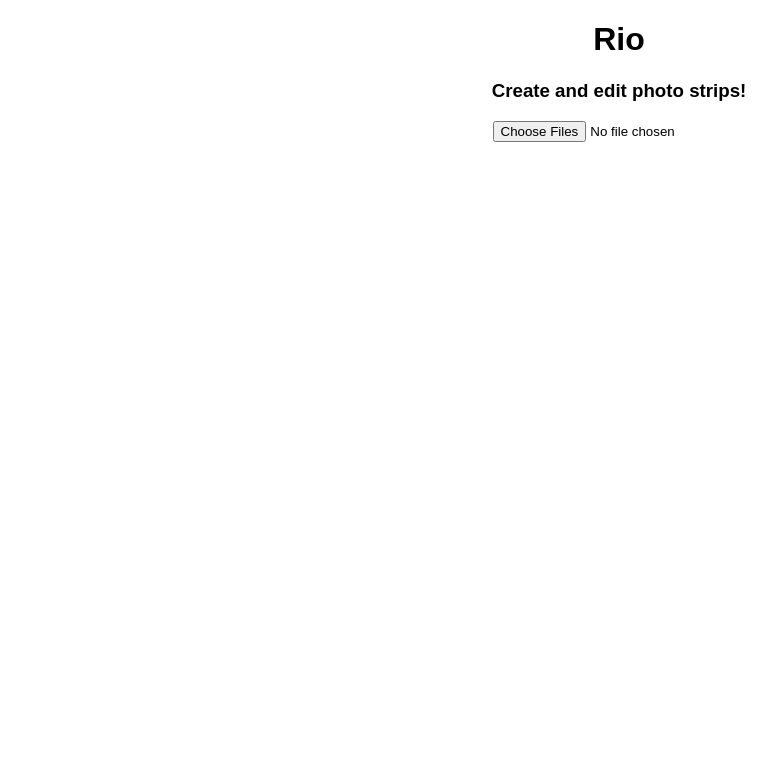
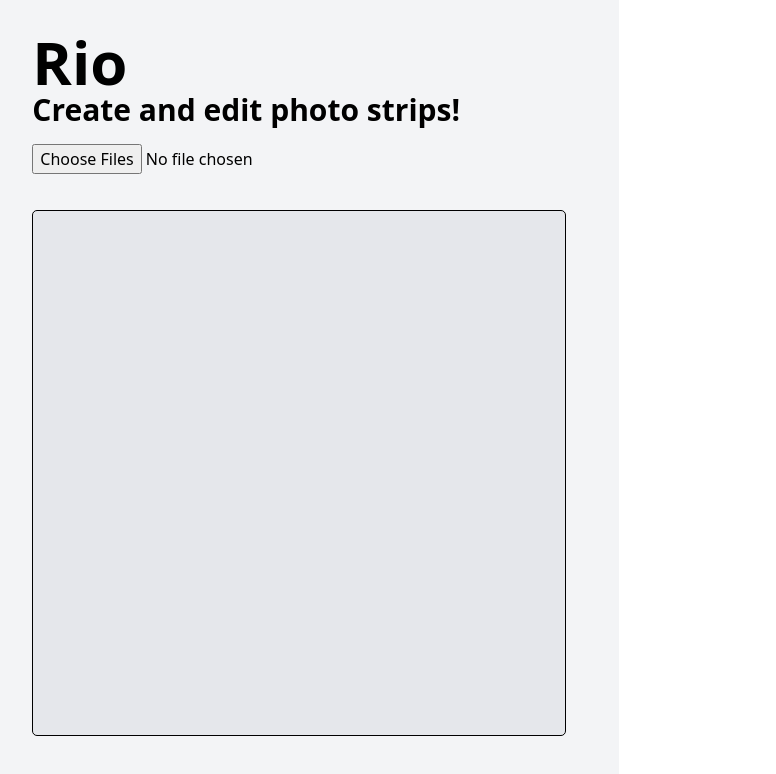
Before and after one commit to VaibhavAttre/WebJam2024, a website: page WebJam2024/index.html in a window 1280 px wide. Shown: the whole page, without its empty margins (21-797 px from the left). Drawn offline with nearby package versions, Linux system fonts and the light colour scheme.

Commit message:
use tailwind for UI, start work on final layout

```diff
--- a/WebJam2024/index.html
+++ b/WebJam2024/index.html
@@ -3,17 +3,32 @@
     <head>
         <meta charset="UTF-8">
         <meta name="viewport" content="width-device-width, initial-scale=1.0">
+
+        <link href="styles.css" rel="stylesheet">
+
+        <!-- TailwindCSS  CDN -->
+        <link href="https://cdnjs.cloudflare.com/ajax/libs/tailwindcss/2.0.2/tailwind.min.css" rel="stylesheet">
+        <script src="https://cdn.tailwindcss.com"></script>
+
         <title>Rio</title>
-        <link rel="stylesheet" href="styles.css">
     </head>
-    <body>
-        <h1>Rio</h1>
-        <h3>Create and edit photo strips!</h3>
+    <body class="h-screen overflow-hidden">
+        <div class="flex flex-col items-start h-full pb-16 pt-8
+        w-1/2 bg-gray-100">
+            <div class="flex flex-col w-5/6 mx-auto items-start">
+                <p class="sm:text-4xl md:text-5xl lg:text-6xl font-bold">Rio</p>
+                <p class="sm:text-1xl md:text-2xl lg:text-3xl font-semibold">Create and edit photo strips!</p>
 
-        <div>
-            <input type="file" id="file-input" multiple accept="image/*">
+                <div class="my-4">
+                    <input type="file" id="file-input" multiple accept="image/*">
+                </div>
+            </div>
+
+            <div class="w-5/6 flex-grow mx-auto bg-gray-200 gap-4 gap-y-2 p-4 justify-items-start
+            grid grid-cols-[repeat(auto-fill,minmax(150px,1fr))] overflow-auto"
+            id="photo-bank"></div>
+
+            <script src="app.js"></script>
         </div>
-        <div id="photo-bank"></div>
-        <script src="app.js"></script>
     </body>
 </html>
--- /dev/null
+++ b/WebJam2024/package.json
@@ -0,0 +1,5 @@
+{
+  "dependencies": {
+    "tailwindcss": "^3.4.15"
+  }
+}
--- a/WebJam2024/styles.css
+++ b/WebJam2024/styles.css
@@ -9,11 +9,12 @@ body {
     gap: 10px;
     justify-content: center;
     margin-top: 20px;
+    border: 1px solid #000;
+    border-radius: 5px;
 }
 
 #photo-bank img {
     max-width: 150px;
     max-height: 150px;
     border: 1px solid #000;
-    border-radius: 5px
 }
--- /dev/null
+++ b/WebJam2024/tailwind.config.js
@@ -0,0 +1,6 @@
+/** @type {import('tailwindcss').Config} */
+module.exports = {
+    content: [
+        './**/*.{js,html}'
+    ]
+}
```
Also changed, not shown: 2 other files.
